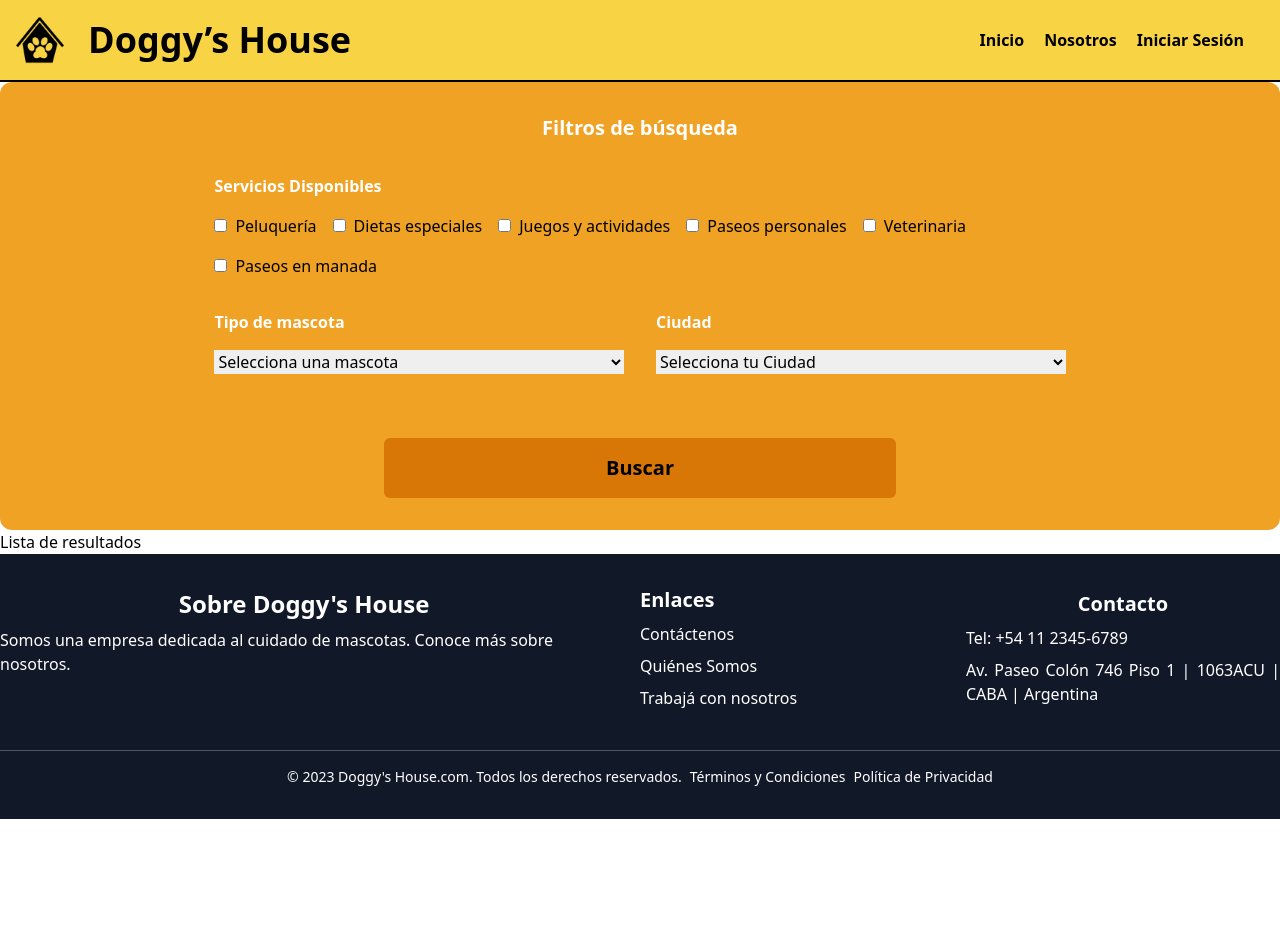
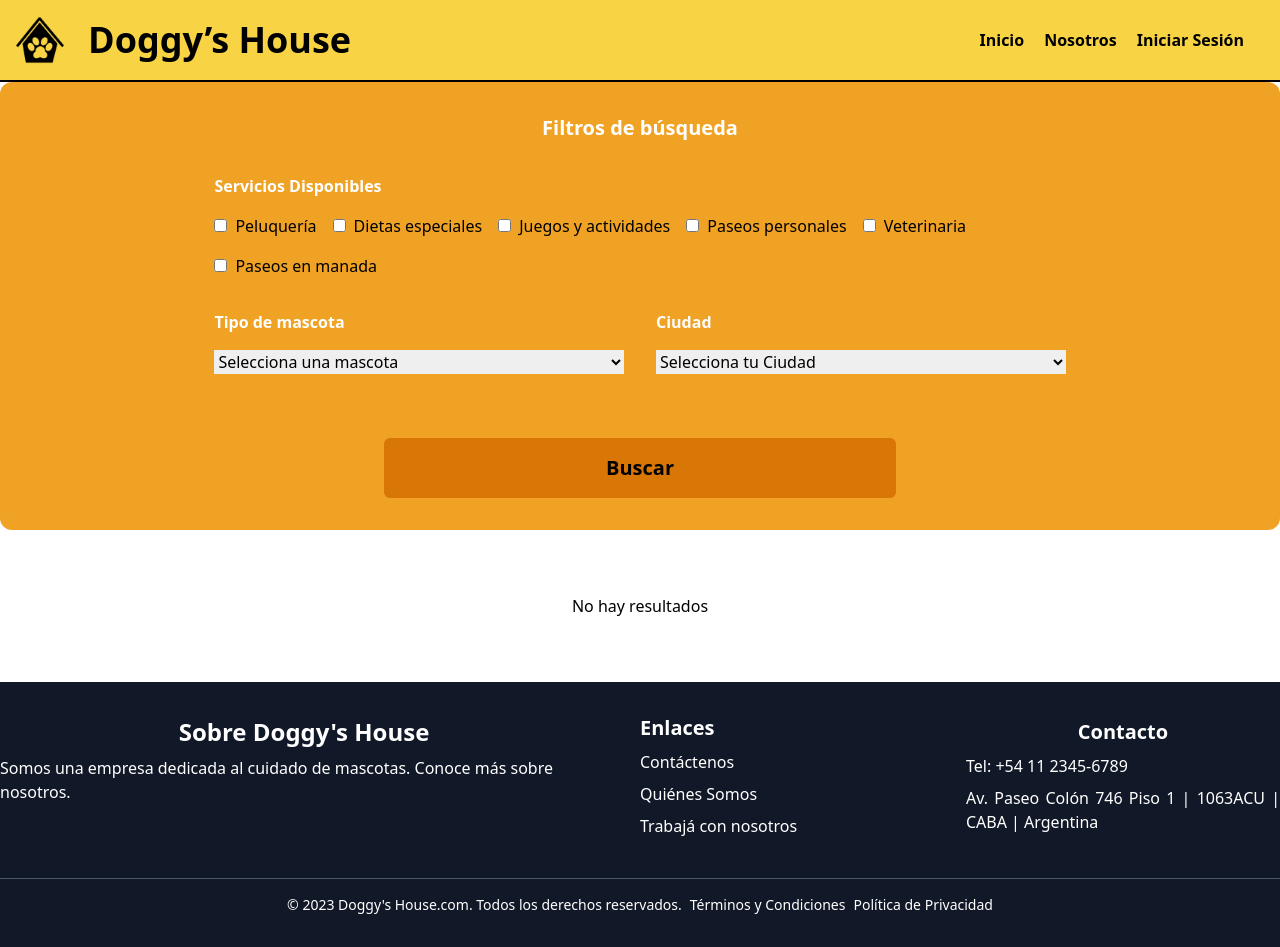
Before and after one commit to No-Country/c14-16-ft-node-react, a React (Vite) app in the folder frontend/: page /search in a window 1280 px wide. Before the commit the page ends 819 px from the top, so only its background shows below. Built offline with nearby package versions, Linux system fonts and the light colour scheme.

Commit message:
:bug: volviendo a lo anterior home

```diff
--- a/frontend/src/components/pages/about/About.css
+++ b/frontend/src/components/pages/about/About.css
@@ -1,3 +1,4 @@
+
 section a {
   padding: 16px 64px;
   background-color: darkorange;
--- a/frontend/src/components/pages/about/About.jsx
+++ b/frontend/src/components/pages/about/About.jsx
@@ -1,3 +1,4 @@
+
 import { Link } from "react-router-dom";
 import CardAbout from "./CardAbout";
 import DogCat from "/assets/bg-001.jpg";
--- a/frontend/src/components/pages/about/CardAbout.jsx
+++ b/frontend/src/components/pages/about/CardAbout.jsx
@@ -1,3 +1,6 @@
+
+
+
 const CardAbout = ({ title, text, styles }) => {
   return (
     <div className={`w-full flex ${styles}`}>
--- a/frontend/src/components/pages/home/Home.jsx
+++ b/frontend/src/components/pages/home/Home.jsx
@@ -1,15 +1,39 @@
-// import { useState } from "react";
+
+
+import { useContext, useState } from "react";
 import { useNavigate } from "react-router-dom";
+import { SearchContext } from "../../../context/SearchContext";
 import DogHome from '/assets/Images/DogHome.jpeg'
 import StyledImage from './StyledImage';
-import './Home.css';
+import "./Home.css";
 
 const Home = () => {
-  // const [tipoAnimal, setTipoAnimal] = useState("Perro");
+  const [place, setPlace] = useState("");
+  const [pet, setPet] = useState("");
+
   const navigate = useNavigate();
-  const handleClick = () => {
-    navigate('/search');
+
+  const userSearch = {
+    place,
+    pet,
   };
+
+  const { handleSearchTerm } = useContext(SearchContext);
+
+  const handleSubmit = (e) => {
+    e.preventDefault();
+    console.log(userSearch);
+    if (Object.values(userSearch).includes("")) {
+      alert("Todos los campos son obligatorios");
+      return;
+    }
+    handleSearchTerm(userSearch);
+    setPet("");
+    setPlace("");
+    navigate("/search");
+
+  };
+
 
   const imageStyles = {
     background: '#FFA500',
@@ -55,64 +79,41 @@ const Home = () => {
             Reserva un lugar para tu peludito donde y cuando quieras
           </h2>
           <div className="flex justify-center">
-            <form className="w-full max-w-md mb-8">
+            <form className="w-full max-w-md" onSubmit={handleSubmit}>
               <div className="flex flex-col items-center">
                 <input
                   className="input-field"
                   type="text"
-                  placeholder="Provincia, ciudad, localidad"
+                  placeholder="Ingresa una localidad"
                   id="ciudad"
                   name="ciudad"
+                  value={place}
+                  onChange={(e) => {
+                    //userSearch.place = e.target.value;
+                    setPlace(e.target.value);
+                  }}
                 />
-                {/* <select
+                <select
                   className="input-field"
                   id="tipo-animal"
                   name="tipo-animal"
-                  value={tipoAnimal}
-                  onChange={(e) => setTipoAnimal(e.target.value)}
+                  value={pet}
+                  onChange={(e) => {
+                    //userSearch.pet = e.target.value;
+                    setPet(e.target.value);
+                  }}
                 >
+                  <option value="">Seleccione una Mascota</option>
                   <option value="Perro">Perro</option>
                   <option value="Gato">Gato</option>
                   <option value="Otros">Otros</option>
-                </select> */}
-
-                <div className="fx-block">
-                  <div className="toggle">
-                    <div>
-                      <input type="checkbox" id="toggles" />
-                      <div data-unchecked="Perro" data-checked="Gato">
-                      </div>
-                    </div>
-                  </div>
-                </div>
-
-
+                </select>
                 <button
-                  className="w-full max-w-lg py-4 text-xl font-bold"
-                  style={{
-                    background: '#FFA500',
-                    color: 'black',
-                    border: 'none',
-                    borderRadius: '8px',
-                    padding: '1rem 2rem',
-                    fontSize: '1.5rem',
-                    transition: 'background 0.3s',
-                  }}
+                  className="w-full max-w-lg py-4 md:mx-auto text-xl font-bold bg-amber-600 rounded-md"
                   type="submit"
-                  onClick={handleClick}
-                  onMouseEnter={(e) => {
-                    e.currentTarget.style.background = '#c98405';
-                    e.currentTarget.style.color = 'white';
-                  }}
-                  onMouseLeave={(e) => {
-                    e.currentTarget.style.background = '#FFA500';
-                    e.currentTarget.style.color = 'black';
-                  }}
                 >
                   Buscar
                 </button>
-
-
               </div>
             </form>
           </div>
@@ -138,7 +139,9 @@ const Home = () => {
               alt="Imagen 1"
               className="w-full h-48 mx-auto rounded-lg"
             />
-            <h3 className="text-2xl font-semibold text-center m-4">Dog Working</h3>
+            <h3 className="text-2xl font-semibold text-center m-4">
+              Dog Working
+            </h3>
             <p className="mt-4">
               Nuestro equipo de expertos está dedicado al cuidado de tu mascota.
             </p>
@@ -156,7 +159,9 @@ const Home = () => {
               alt="Imagen 2"
               className="w-full h-48 mx-auto rounded-lg"
             />
-            <h3 className="text-2xl font-semibold text-center m-4">Dog Office</h3>
+            <h3 className="text-2xl font-semibold text-center m-4">
+              Dog Office
+            </h3>
             <p className="mt-4">
               Ofrecemos un ambiente seguro y divertido para que tu mascota se
               sienta como en casa.
@@ -175,7 +180,9 @@ const Home = () => {
               alt="Imagen 3"
               className="w-full h-48 mx-auto rounded-lg"
             />
-            <h3 className="text-2xl font-semibold text-center m-4">Dog Hotel</h3>
+            <h3 className="text-2xl font-semibold text-center m-4">
+              Dog Hotel
+            </h3>
             <p className="mt-4">
               Nos preocupamos por la salud y el bienestar de cada animalito que
               llega a nosotros.
--- /dev/null
+++ b/frontend/src/components/pages/search/BranchCard.jsx
@@ -0,0 +1,7 @@
+
+const BranchCard = ({ branch }) => {
+  console.log(branch);
+  return <div>BranchCard con resultado</div>;
+};
+
+export default BranchCard;
--- /dev/null
+++ b/frontend/src/components/pages/search/ListBranches.jsx
@@ -0,0 +1,29 @@
+
+import { useContext } from "react";
+import { SearchContext } from "../../../context/SearchContext";
+import BranchCard from "./BranchCard";
+
+const ListBranches = () => {
+  const { branches, searchTerm } = useContext(SearchContext);
+
+  const filteredBranches = branches.filter((branch) => {
+    if (
+      branch.ciudad === searchTerm.place &&
+      branch.tipoMascotas.includes(searchTerm.pet)
+    ) {
+      return true;
+    }
+    return false;
+  });
+
+  console.log(filteredBranches);
+  return (
+    <div className="container mx-auto p-16 text-center">
+      {filteredBranches.length === 0
+        ? "No hay resultados"
+        : filteredBranches.map((branch) => <BranchCard branch={branch} />)}
+    </div>
+  );
+};
+
+export default ListBranches;
--- a/frontend/src/components/pages/search/ListResults.jsx
+++ /dev/null
@@ -1,6 +0,0 @@
-
-const ListResults = () => {
-  return <div>Lista de resultados</div>;
-};
-
-export default ListResults;
--- a/frontend/src/components/pages/search/SearchPage.jsx
+++ b/frontend/src/components/pages/search/SearchPage.jsx
@@ -1,102 +1,11 @@
-import { useState } from "react";
-import ListResults from "./ListResults";
+import ListBranches from "./ListBranches";
 import Filter from "./Filter";
 
-const branches = [
-  {
-    name: "Sucursal Canina Mi Sueño",
-    dirección: "Cachi 258, C1437 CABA",
-    ciudad: "Montevideo",
-    calificación: 5,
-    capacidadTotal: 20,
-    capacidadOcupada: 5,
-    reseñas: [
-      "excelente lugar",
-      "Mi perro hiper contento",
-      "No cambio más de lugar",
-      "Excelente atencion a mi gatito",
-    ],
-    servicios: [
-      "Peluquería",
-      "Dietas especiales",
-      "Juegos y actividades",
-      "Paseos personales",
-      "Paseos en manada",
-      "Veterinaria",
-    ],
-  },
-  {
-    name: "Sucursal Canina Dientitos",
-    dirección: "Belgrano 1043, C1437 CABA",
-    ciudad: "Paraná",
-    calificación: 3,
-    capacidadTotal: 10,
-    capacidadOcupada: 5,
-    reseñas: [
-      "Mi gatito volvió un poco nervioso",
-      "Me gustó mucho el lugar",
-      "Recontra Agredecidos por el servicio",
-      "No esta mal, mejoraría si pudieran ofrecer paseos",
-    ],
-    servicios: ["Peluquería", "Dietas especiales", "Juegos y actividades"],
-  },
-  {
-    name: "Sucursal Mascotas Guau!",
-    dirección: "Juan Manzonni 43, C1437 CABA",
-    ciudad: "Buenos Aires",
-    calificación: 4,
-    capacidadTotal: 10,
-    capacidadOcupada: 2,
-    reseñas: [
-      "Henry volvió re contento!",
-      "Me gustó mucho el lugar",
-      "Aparte de cuidarlo lo bañaron y quedo muy bien!",
-      "El precio es acorde al servicio",
-      "Me costó encontrar el lugar",
-      "Muy lindo lugar!",
-    ],
-    servicios: [
-      "Peluquería",
-      "Dietas especiales",
-      "Juegos y actividades",
-      "Paseos personales",
-    ],
-  },
-  {
-    name: "Sucursal Mascotas Su Reino de pelos",
-    dirección: "Paso de los Libres 800, C1437 CABA ",
-    ciudad: "La Plata",
-    calificación: 4,
-    capacidadTotal: 10,
-    capacidadOcupada: 2,
-    reseñas: [
-      "Henry volvió re contento!",
-      "Me gustó mucho el lugar",
-      "Aparte de cuidarlo lo bañaron y quedo muy bien!",
-      "El precio es acorde al servicio",
-      "Me costó encontrar el lugar",
-      "Muy lindo lugar!",
-    ],
-    servicios: [
-      "Peluquería",
-      "Dietas especiales",
-      "Juegos y actividades",
-      "Paseos personales",
-    ],
-  },
-];
-
 const SearchPage = () => {
-  const [branchList, setBranchList] = useState(branches);
-
-  const updateBranches = (filteredBranches) => {
-    setBranchList(filteredBranches);
-  };
-
   return (
     <main>
-      <Filter branchList={branchList} updateBranches={updateBranches} />
-      <ListResults branchList={branchList} />
+      <Filter />
+      <ListBranches />
     </main>
   );
 };
--- a/frontend/src/context/SearchProvider.jsx
+++ b/frontend/src/context/SearchProvider.jsx
@@ -1,50 +1,121 @@
-// import { useState } from "react"
-// import { SearchContext } from "./SearchContext"
-
-// function SearchProvider({ children }) {
-//     const [searchTerm, setSearchTerm] = useState("");
-//     const handleSearchTerm = (objSearch) => {
-//         setSearchTerm(objSearch)
-//     }
-//     return (
-//         <SearchContext.Provider
-//             value={{
-//                 searchTerm,
-//                 handleSearchTerm
-//             }}
-//         >
-//             {children}
-//         </SearchContext.Provider>
-//     )
-// }
-
-// export default SearchProvider
 
 
 import { useState } from "react";
 import { SearchContext } from "./SearchContext";
 import PropTypes from "prop-types";
 
+const branchesPrueba = [
+    {
+        name: "Sucursal Canina Mi Sueño",
+        dirección: "Cachi 258, C1437 CABA",
+        ciudad: "Montevideo",
+        tipoMascotas: ["Perro", "Gato"],
+        calificación: 5,
+        capacidadTotal: 20,
+        capacidadOcupada: 5,
+        reseñas: [
+            "excelente lugar",
+            "Mi perro hiper contento",
+            "No cambio más de lugar",
+            "Excelente atencion a mi gatito",
+        ],
+        servicios: [
+            "Peluquería",
+            "Dietas especiales",
+            "Juegos y actividades",
+            "Paseos personales",
+            "Paseos en manada",
+            "Veterinaria",
+        ],
+    },
+    {
+        name: "Sucursal Canina Dientitos",
+        dirección: "Belgrano 1043, C1437 CABA",
+        ciudad: "Paraná",
+        tipoMascotas: ["Perro", "Gato", "Otros"],
+        calificación: 3,
+        capacidadTotal: 10,
+        capacidadOcupada: 5,
+        reseñas: [
+            "Mi gatito volvió un poco nervioso",
+            "Me gustó mucho el lugar",
+            "Recontra Agredecidos por el servicio",
+            "No esta mal, mejoraría si pudieran ofrecer paseos",
+        ],
+        servicios: ["Peluquería", "Dietas especiales", "Juegos y actividades"],
+    },
+    {
+        name: "Sucursal Mascotas Guau!",
+        dirección: "Juan Manzonni 43, C1437 CABA",
+        ciudad: "Buenos Aires",
+        tipoMascotas: ["Gato"],
+        calificación: 4,
+        capacidadTotal: 10,
+        capacidadOcupada: 2,
+        reseñas: [
+            "Henry volvió re contento!",
+            "Me gustó mucho el lugar",
+            "Aparte de cuidarlo lo bañaron y quedo muy bien!",
+            "El precio es acorde al servicio",
+            "Me costó encontrar el lugar",
+            "Muy lindo lugar!",
+        ],
+        servicios: [
+            "Peluquería",
+            "Dietas especiales",
+            "Juegos y actividades",
+            "Paseos personales",
+        ],
+    },
+    {
+        name: "Sucursal Mascotas Su Reino de pelos",
+        dirección: "Paso de los Libres 800, C1437 CABA ",
+        ciudad: "La Plata",
+        tipoMascotas: ["Perro"],
+        calificación: 4,
+        capacidadTotal: 10,
+        capacidadOcupada: 2,
+        reseñas: [
+            "Henry volvió re contento!",
+            "Me gustó mucho el lugar",
+            "Aparte de cuidarlo lo bañaron y quedo muy bien!",
+            "El precio es acorde al servicio",
+            "Me costó encontrar el lugar",
+            "Muy lindo lugar!",
+        ],
+        servicios: [
+            "Peluquería",
+            "Dietas especiales",
+            "Juegos y actividades",
+            "Paseos personales",
+        ],
+    },
+];
+
 function SearchProvider({ children }) {
     const [searchTerm, setSearchTerm] = useState("");
+
+    const [branches, setBranches] = useState(branchesPrueba);
+
     const handleSearchTerm = (objSearch) => {
-        setSearchTerm(objSearch)
-    }
+        setSearchTerm(objSearch);
+    };
+
     return (
         <SearchContext.Provider
             value={{
                 searchTerm,
-                handleSearchTerm
+                handleSearchTerm,
+                branches,
             }}
         >
             {children}
         </SearchContext.Provider>
-    )
+    );
 }
 
-
 SearchProvider.propTypes = {
-    children: PropTypes.node
+    children: PropTypes.node,
 };
 
 export default SearchProvider;
```
Also changed, not shown: frontend/src/components/pages/search/CardResult.jsx (deleted, +0 -24 lines), frontend/src/components/pages/search/Filter.jsx (+2 -8 lines).
